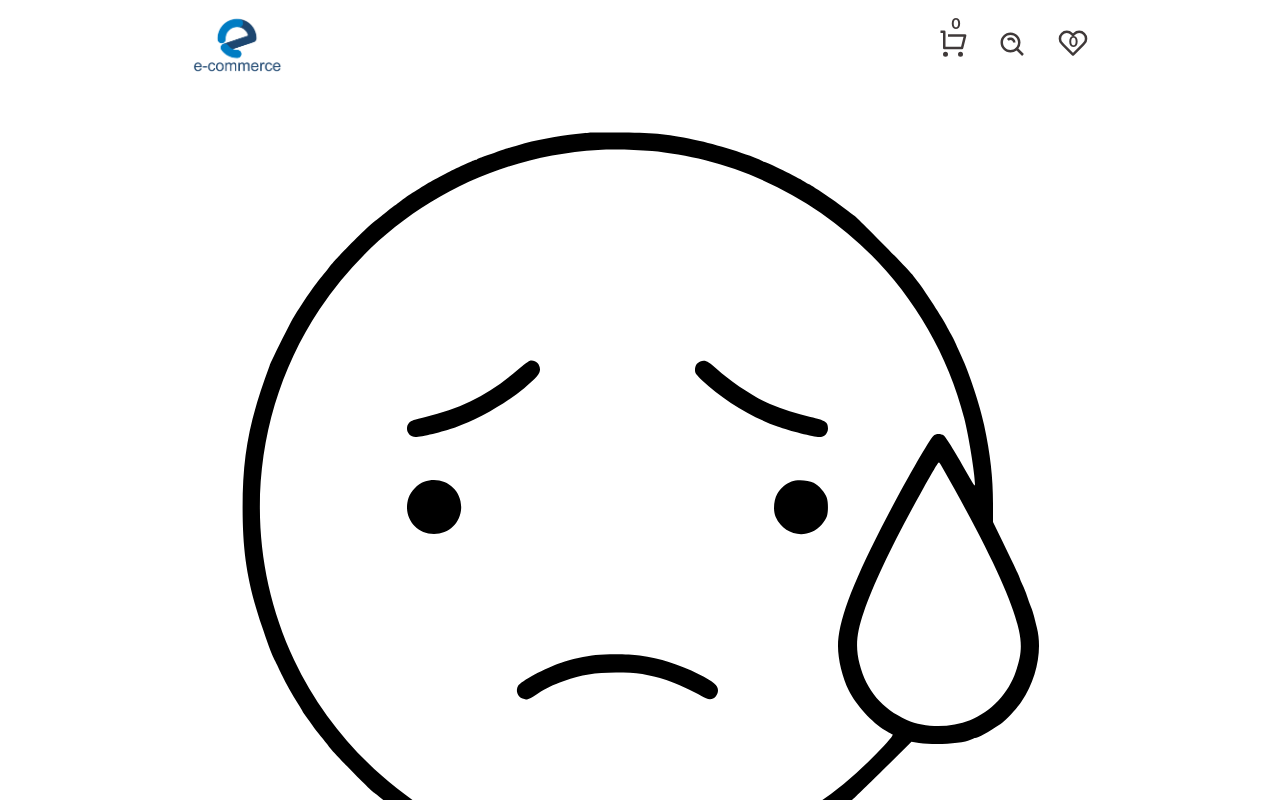
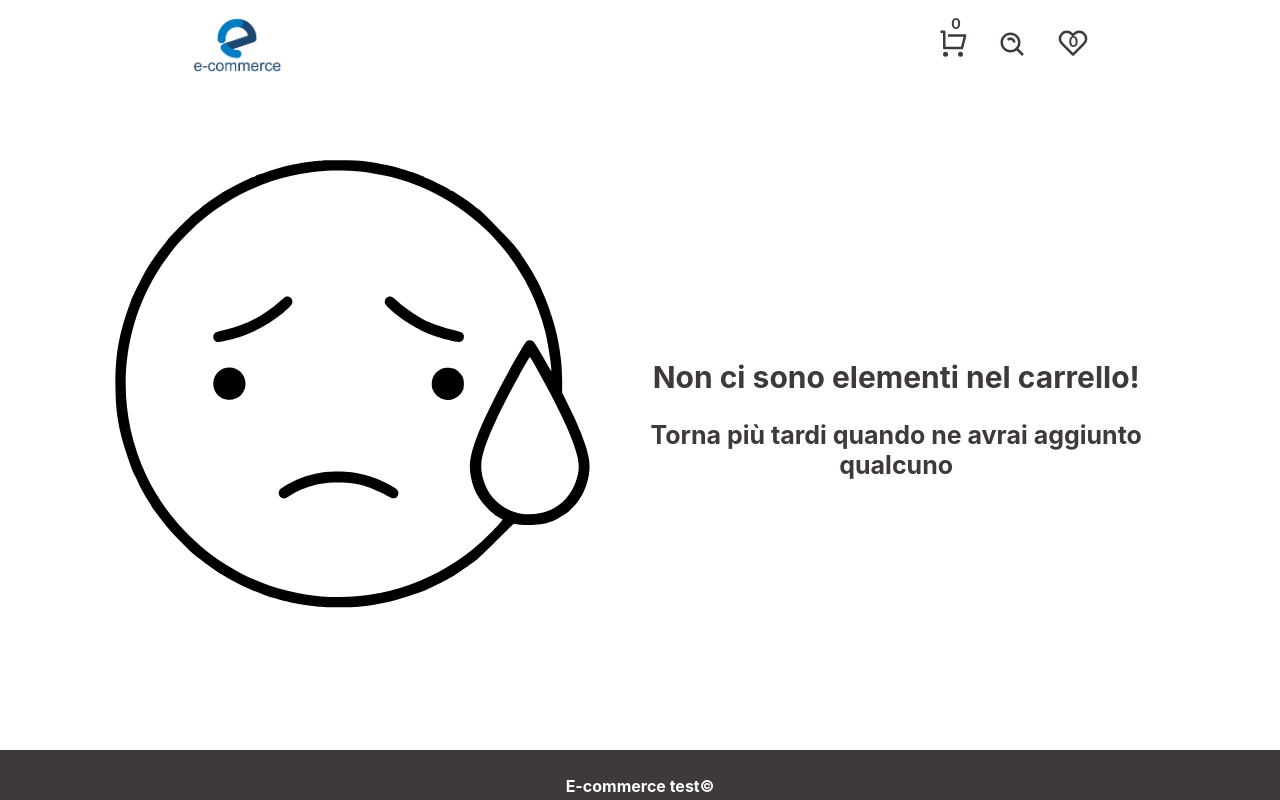
Before and after one commit to ChiaraZuccaro/fe-test, a Next.js app: page /carrello in a window 1280 px wide. Shown: the top 800 px of the page. Built offline with nearby package versions, Linux system fonts and the light colour scheme.

Commit message:
feat: no item responsive

```diff
--- a/components/CartPage/cartCard/cartcard.jsx
+++ b/components/CartPage/cartCard/cartcard.jsx
@@ -1,9 +1,8 @@
 import styles from "./styles.module.scss";
 import Image from "next/image";
 import { GrClose } from "react-icons/gr";
-import { useState } from "react";
 
-export const CartCard = ({ prodCart, delCart, i, multi, setMulti }) => {
+export const CartCard = ({ prodCart, delCart, i }) => {
   return (
     <div className={styles.cardWrap}>
       <div className={styles.cartCard}>
--- a/components/CartPage/noItem/noitem.jsx
+++ b/components/CartPage/noItem/noitem.jsx
@@ -8,8 +8,10 @@ export const NoItem = () => {
       <div className={styles.sadimg}>
         <Image src={sad} />
       </div>
-      <h2>Non ci sono elementi nel carrello!</h2>
-      <h3>Torna più tardi quando ne avrai aggiunto qualcuno</h3>
+      <div className={styles.noEl}>
+        <h2>Non ci sono elementi nel carrello!</h2>
+        <h3>Torna più tardi quando ne avrai aggiunto qualcuno</h3>
+      </div>
     </div>
   );
 };
--- a/components/CartPage/noItem/styles.module.scss
+++ b/components/CartPage/noItem/styles.module.scss
@@ -2,11 +2,76 @@
 
 .noItemWrap {
   text-align: center;
+  margin: 0 auto;
+  width: 90%;
+  display: flex;
+  flex-direction: column;
+  height: 80vh;
+  align-items: center;
+  justify-content: center;
   .sadimg {
     width: 80%;
     margin: 0 auto;
-    svg {
-      color: $primary_color;
+  }
+  .noEl {
+    h2 {
+      font-size: 18px;
+    }
+    h3 {
+      font-size: 15px;
     }
   }
 }
+
+@media (min-width: 450px) {
+  .noItemWrap {
+    width: 85%;
+    .noEl {
+      h2 {
+        font-size: 22px;
+      }
+      h3 {
+        font-size: 18px;
+      }
+    }
+  }
+}
+@media (min-width: 600px) {
+  .noItemWrap {
+    margin: 10px auto;
+    .sadimg {
+      width: 70%;
+    }
+    .noEl {
+      h2 {
+        font-size: 26px;
+      }
+      h3 {
+        font-size: 19px;
+      }
+    }
+  }
+}
+@media (min-width: 1000px) {
+  .noItemWrap {
+    flex-direction: row;
+    .sadimg {
+      width: 50%;
+    }
+    .noEl {
+      h2 {
+        font-size: 30px;
+      }
+      h3 {
+        font-size: 25px;
+      }
+    }
+  }
+}
+@media (min-width: 1500px) {
+  .noItemWrap {
+    .sadimg {
+      width: 35%;
+    }
+  }
+}
```
